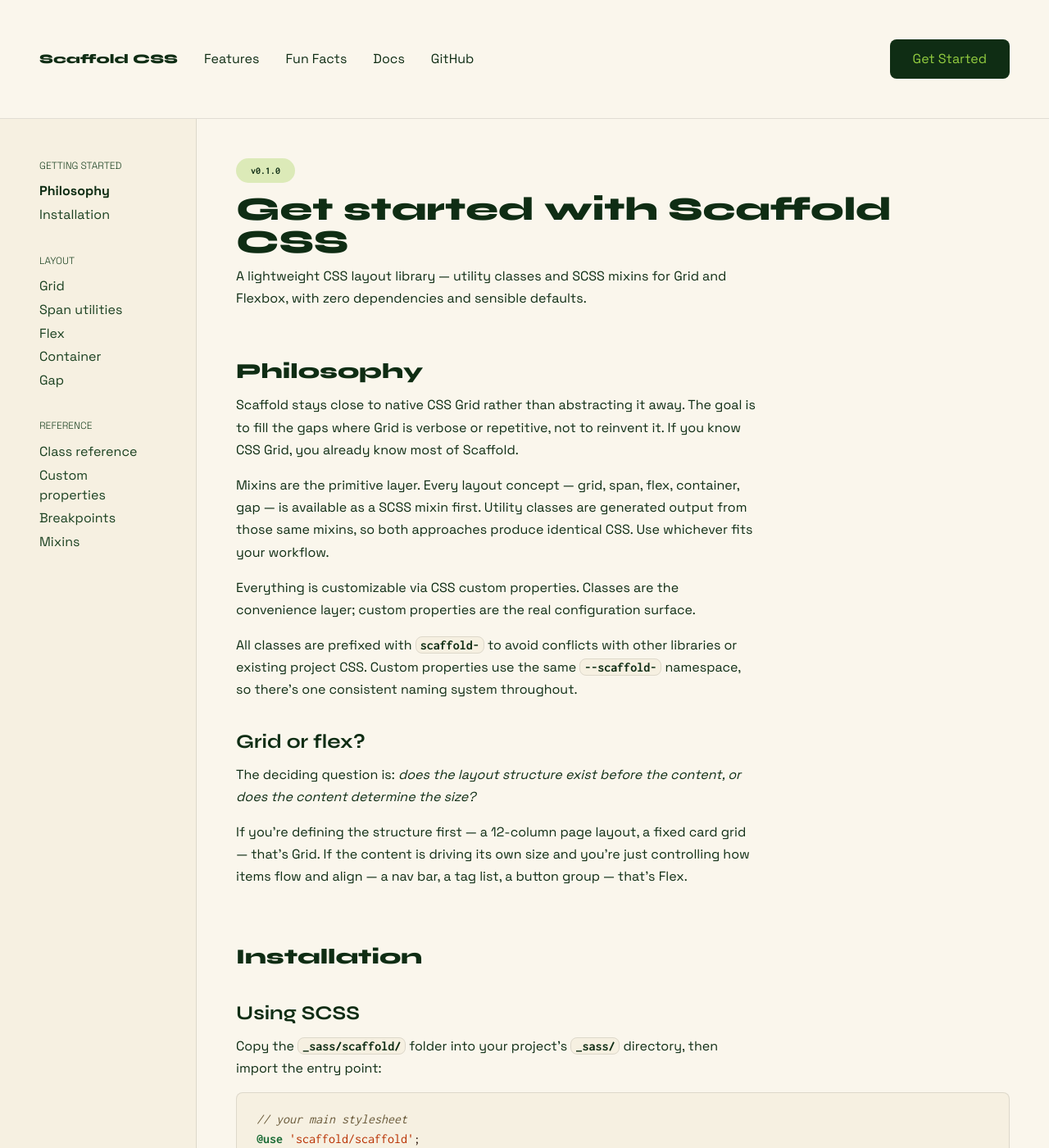
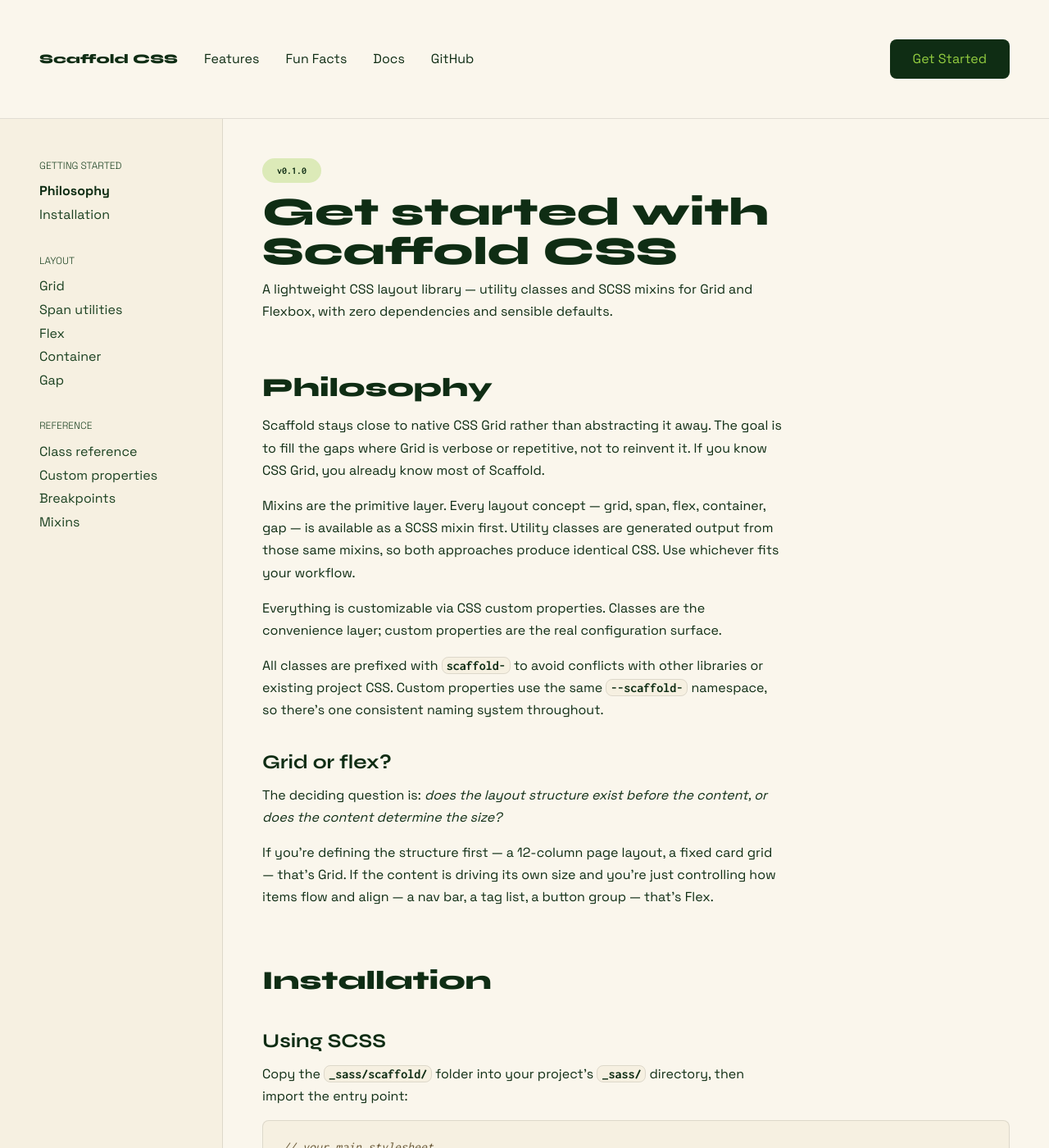
Before and after one commit to naher94/scaffoldcss, a Jekyll site: the page built from docs.html, in a window 1280 px wide and 1400 px high. Shown: the whole window at 82% size. Built offline with Jekyll 4.4.1, drawn with Linux system fonts in a browser that asks for light colours.

Commit message:
Update _docs.scss

```diff
--- a/_sass/_docs.scss
+++ b/_sass/_docs.scss
@@ -29,7 +29,6 @@
   background: var(--bamboo-black);
   color: var(--bamboo-green);
   font-family: var(--font-mono);
-  font-size: 14px;
   text-decoration: none;
   border-radius: 0 0 var(--radius) 0;
   transform: translateY(-100%);
@@ -59,7 +58,7 @@
 /* ─── Layout ─────────────────────────────────────────────── */
 .docs-layout {
   display: grid;
-  grid-template-columns: 240px minmax(0, 1fr);
+  grid-template-columns: 17em minmax(0, 1fr);
   min-height: 100vh;
 }
 
@@ -80,7 +79,6 @@
     text-decoration: none;
     padding: 0.15em 0;
     transition: var(--transition-ease);
-    // font-family: var(--font-mono);
 
     &:hover  {
       color: var(--bamboo-black);
@@ -98,12 +96,10 @@
 }
 
 .nav-section-label {
-  // font-family: var(--font-mono);
-  // font-size: 10px;
   font-size: 0.75em;
-  font-weight: 300;
+  font-weight: 300; //TODO replace with var
   text-transform: uppercase;
-  color: var(--bamboo-forest);
+  color: var(--bamboo-forest); //TODO 50%???
   margin-bottom: 0.5rem;
 }
 
@@ -137,12 +133,15 @@
         transition: opacity var(--transition-ease);
       }
 
-      &:hover::after { opacity: 1; }
+      &:hover::after {
+        opacity: 1;
+      }
     }
   }
 
   h2 {
-    font-size: 26px;
+    font-size: 1.625em;
+    font-size: 2em;
     margin-bottom: 0.5rem;
     color: var(--bamboo-black);
     @include syne(extrabold);
@@ -199,7 +198,6 @@
   font-size: 0.65em;
   border-radius: var(--radius-huge);
   border: var(--border);
-  margin-right: 4px;
   vertical-align: middle;
 
   &-grid  { background: var(--tag-grid-bg);  color: var(--tag-grid-text); }
@@ -213,7 +211,7 @@
 .code-tabs {
   margin: 1rem 0 1.5rem;
 
-  pre {
+  pre { //TODO here is this code used???
     margin: 0;
     border-radius: 0 var(--radius) var(--radius) var(--radius);
   }
@@ -375,7 +373,7 @@
   margin-bottom: 3.5rem;
 
   h1 {
-    font-size: 40px;
+    font-size: 3em;
     margin-bottom: 0.5rem;
     line-height: 1;
     color: var(--bamboo-black);
```
